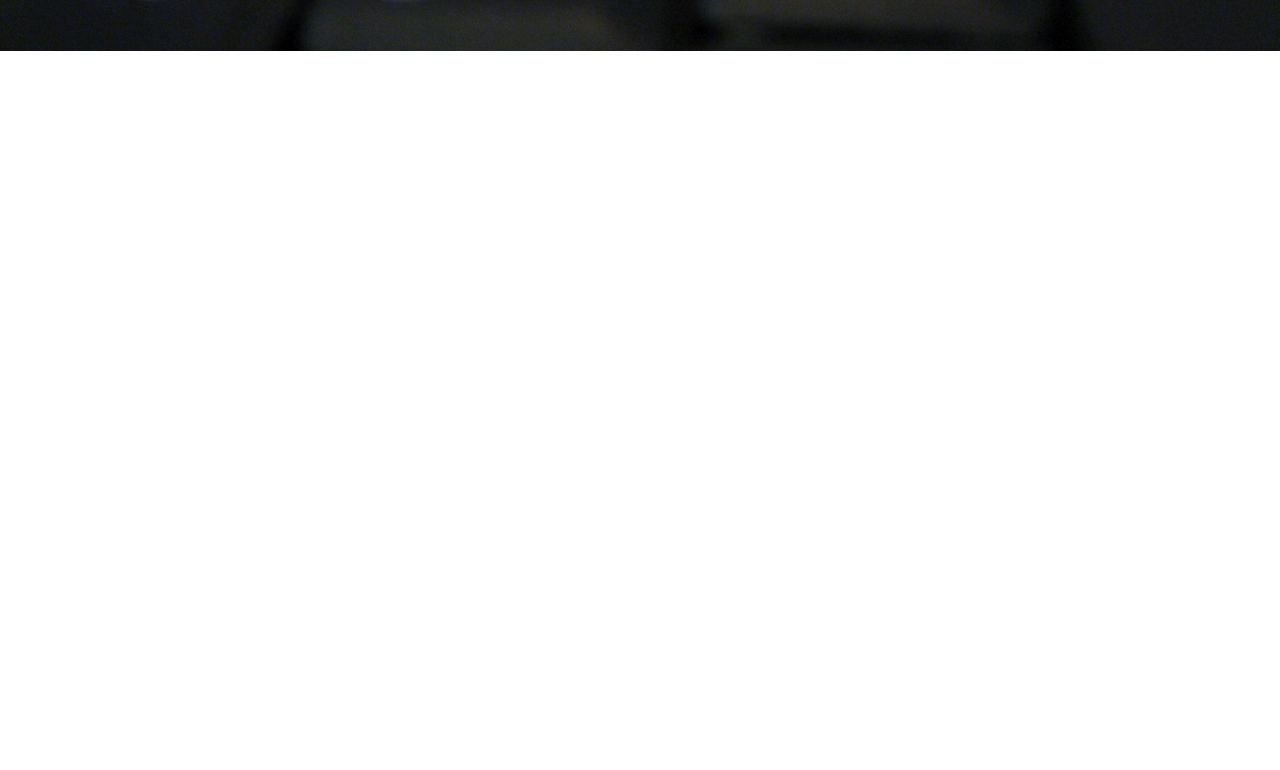
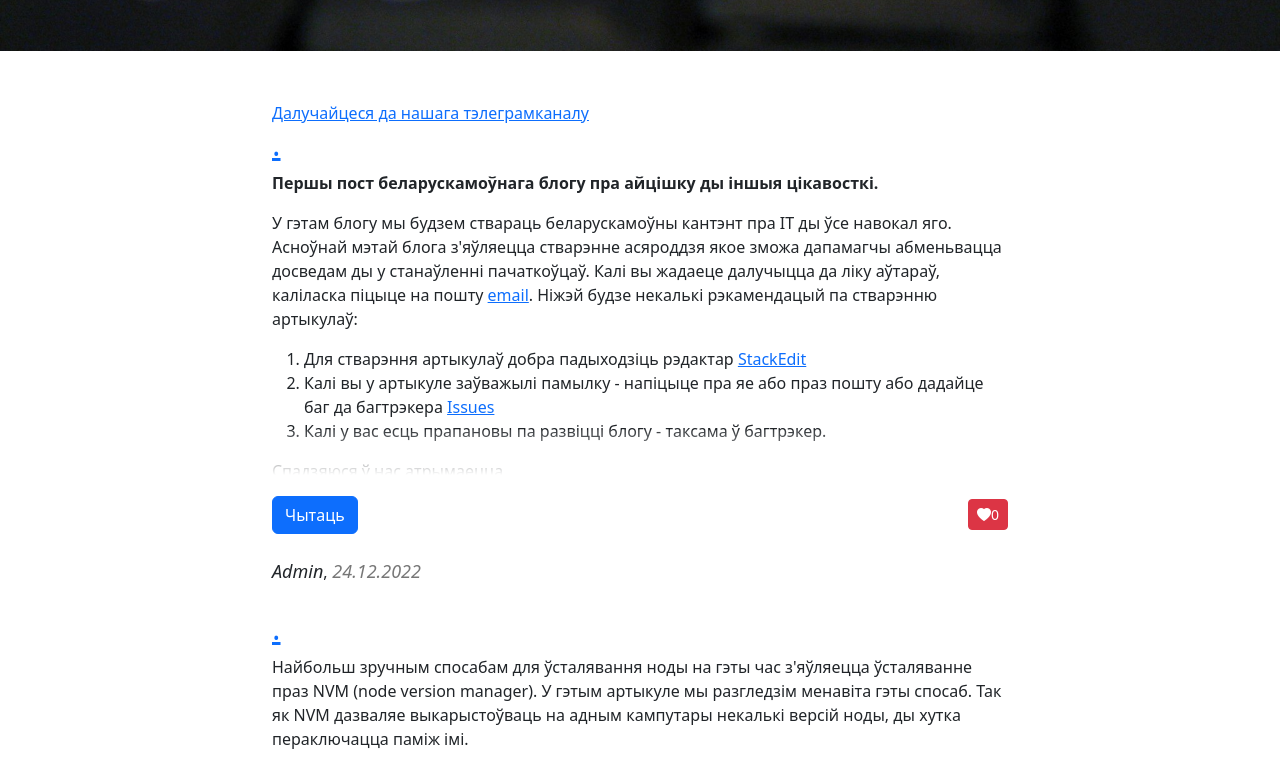
Before and after one commit to bel-frontend/bel-frontend.github.io, a React (Create React App) app: page / in a window 1280 px wide. Shown: the part 410-1180 px from the top of the page. Before the commit the page ends 800 px from the top, so only its background shows below. Built offline with nearby package versions, Linux system fonts and the light colour scheme.

Commit message:
omplemented routing and layouts

```diff
--- a/src/containers/Home/index.tsx
+++ b/src/containers/Home/index.tsx
@@ -1,14 +1,11 @@
 import React from 'react';
-import { Layout } from '../layouts/Layout';
-import { useTranslation } from 'react-i18next';
 import { episodes } from 'episodes';
 import { EpisodePreview } from './components/EpisodePreview/indes';
 
 import style from './style.module.css';
 
-export const Home = () => {
+export const Home = ({ ...props }) => {
     return (
-        <Layout>
         <main className="page__main main">
             <div className="main__intro box">
                 <div className="content"></div>
@@ -24,6 +21,5 @@
             ))}
             <div className="pagination_container">Старонка:1</div>
         </main>
-        </Layout>
     );
 };
--- a/src/containers/Router/index.tsx
+++ /dev/null
@@ -1,5 +0,0 @@
-import React from 'react';
-
-export const Router = () => {
-    return <div>Router</div>;
-};
--- a/src/containers/Routing/index.tsx
+++ b/src/containers/Routing/index.tsx
@@ -23,7 +23,6 @@
                   ...props,
                   history,
                   ...{ route: route },
-                  // ...route,
               })
             : React.createElement(component, {
                   ...props,
@@ -47,7 +46,7 @@
     redirectUrl?: string;
     routes: any[];
 }) => {
-    console.log(redirectUrl);
+    console.log(redirectUrl, routes);
 
     return (
         <Router history={history}>
--- a/src/containers/layouts/Layout/index.tsx
+++ b/src/containers/layouts/Layout/index.tsx
@@ -2,13 +2,20 @@
 import { Header } from 'components';
 import style from './style.module.css';
 
-export const Layout = ({ children }: any) => {
+export const Layout = ({ children, ...props }: any) => {
+    console.log(props);
+    const {
+        route: { showHeader },
+    } = props;
+
     return (
         <>
-            <Header />
+            {showHeader !== false ? <Header /> : null}
             <div className="container">
                 <div className="row justify-content-center">
-                    <div className="col-lg-8  col-md-10">{children}</div>
+                    <div className="col-lg-8  col-md-10">
+                        {React.createElement(children, props)}
+                    </div>
                 </div>
             </div>
         </>
--- a/src/routes/index.ts
+++ b/src/routes/index.ts
@@ -7,8 +7,8 @@
         path: '/',
         exact: true,
         component: Home,
-        showHeader: false,
-        showSidebar: false,
+        showHeader: true,
+        // showSidebar: false,
         // layout: LayoutEmpty,
     },
 ];
```
Lines whose indentation alone changed are shown as unchanged.
